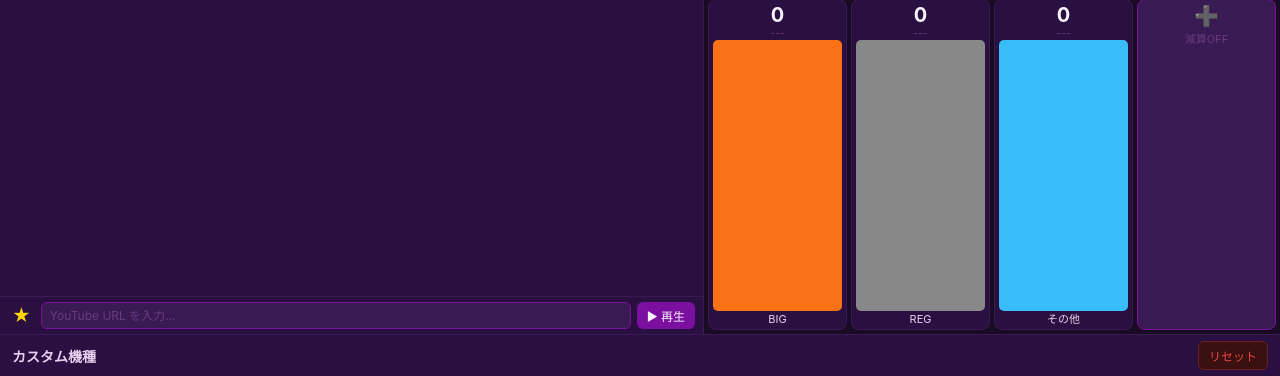
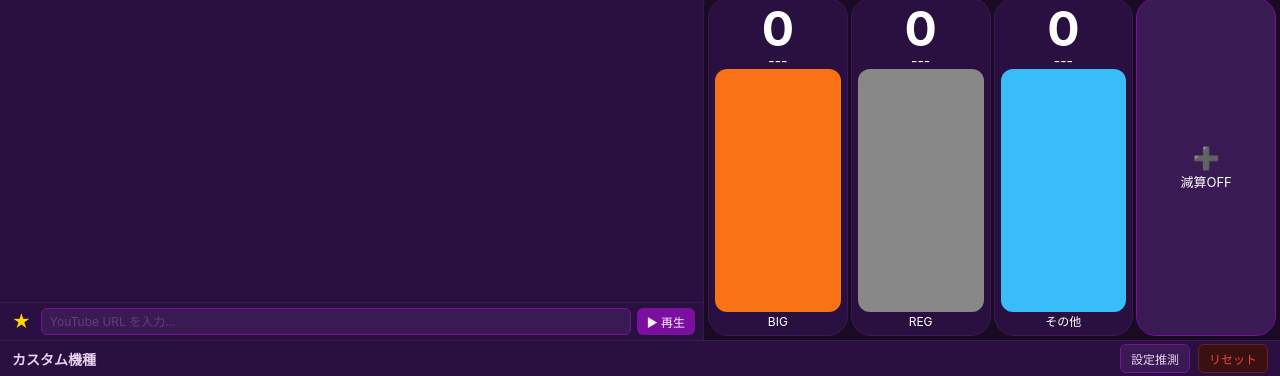
Before and after one commit to neko1022/counter, a plain HTML site: page index.html in a window 1280 px wide. Shown: the part 424-800 px from the top of the page. Drawn offline with Linux system fonts and the light colour scheme.

Commit message:
UI調整: レイアウト最適化・ボタンデザイン刷新
- トップバー・モードタブ・ボトムバーの高さを縮小
- YouTube動画エリアを38vhに拡大
- カウントボタン: 角丸20px・カウント48px・確率14px・文字色白・gap縮小
- カラーブロックの角丸を12pxに調整
- 設定推測ボタンをトップバーからボトムバー（リセット横）へ移動
- 減算スイッチを縦横中央揃え・文字色白に変更

Co-Authored-By: Claude Sonnet 4.6 <noreply@anthropic.com>

```diff
--- a/index.html
+++ b/index.html
@@ -80,11 +80,11 @@
       display: flex;
       align-items: center;
       justify-content: space-between;
-      padding: 8px 12px;
+      padding: 4px 12px;
       background: var(--bg2);
       border-bottom: 1px solid var(--bg3);
       flex-shrink: 0;
-      min-height: 48px;
+      min-height: 36px;
     }
 
     #app-title {
@@ -152,7 +152,7 @@
     /* ===== YouTube動画エリア ===== */
     #video-section {
       flex-shrink: 0;
-      height: 31vh; /* 画面高さの31% */
+      height: 38vh; /* 画面高さの約38% */
       background: #000;
       display: flex;
       flex-direction: column;
@@ -286,7 +286,7 @@
 
     .mode-tab {
       flex: 1;
-      padding: 8px 4px;
+      padding: 4px 4px;
       font-size: 13px;
       font-weight: bold;
       color: var(--text-mid);
@@ -317,7 +317,7 @@
       display: grid;
       grid-template-columns: repeat(4, 1fr);
       grid-template-rows: repeat(2, 1fr);
-      gap: 4px;
+      gap: 3px;
       flex: 1;
     }
 
@@ -325,13 +325,13 @@
     .count-btn {
       display: flex;
       flex-direction: column;
-      align-items: stretch; /* 横幅いっぱいに子要素を広げる */
+      align-items: stretch;
       justify-content: flex-start;
       background: var(--bg2);
       border: 1px solid var(--bg3);
-      border-radius: 8px;
-      padding: 4px 4px 4px;
-      gap: 2px;
+      border-radius: 20px; /* 大きく丸く */
+      padding: 6px 6px 4px;
+      gap: 1px;
       transition: all 0.1s;
       position: relative;
       overflow: hidden;
@@ -339,7 +339,7 @@
     }
 
     .count-btn:active {
-      transform: scale(0.96);
+      transform: scale(0.95);
       filter: brightness(1.2);
     }
 
@@ -354,36 +354,36 @@
       width: 100%;
       flex: 1;
       min-height: 0;
-      border-radius: 5px;
-    }
-
-    /* カウント数: 大きく */
+      border-radius: 12px;
+    }
+
+    /* カウント数: 大きく・白色 */
     .count-btn .btn-count {
-      font-size: 20px;
+      font-size: 48px;
       font-weight: bold;
-      color: var(--cream);
-      line-height: 1.1;
-      text-align: center;
-    }
-
-    /* 確率: 小さめ */
-    .count-btn .btn-prob {
-      font-size: 10px;
-      color: var(--text-mid);
+      color: #ffffff;
       line-height: 1;
       text-align: center;
     }
 
-    /* 項目名: 一番下 */
+    /* 確率: 小さめ・白色 */
+    .count-btn .btn-prob {
+      font-size: 14px;
+      color: #ffffff;
+      line-height: 1;
+      text-align: center;
+    }
+
+    /* 項目名: 一番下・白色 */
     .count-btn .btn-name {
-      font-size: 11px;
-      color: var(--purple-pale);
-      line-height: 1.1;
+      font-size: 12px;
+      color: #ffffff;
+      line-height: 1.2;
       text-align: center;
       overflow: hidden;
       text-overflow: ellipsis;
       white-space: nowrap;
-      padding: 0 2px;
+      padding: 2px 2px;
     }
 
     /* 減算スイッチ */
@@ -391,15 +391,19 @@
       background: var(--bg3);
       border-color: var(--purple-deep);
       cursor: pointer;
+      justify-content: center;
+      align-items: center;
     }
 
     .subtract-switch .switch-label {
-      font-size: 11px;
-      color: var(--text-mid);
+      font-size: 13px;
+      color: #ffffff;
+      text-align: center;
     }
 
     .subtract-switch .switch-indicator {
-      font-size: 20px;
+      font-size: 22px;
+      text-align: center;
     }
 
     .subtract-switch.active {
@@ -416,7 +420,7 @@
       display: flex;
       align-items: center;
       justify-content: space-between;
-      padding: 6px 12px;
+      padding: 3px 12px;
       background: var(--bg2);
       border-top: 1px solid var(--bg3);
       flex-shrink: 0;
@@ -1034,7 +1038,6 @@
       <span id="total-games-landscape-val">0</span>
     </div>
     <div id="top-bar-right">
-      <button class="top-btn" id="estimate-btn">設定推測</button>
       <button id="settings-btn">⚙️</button>
     </div>
   </div>
@@ -1085,6 +1088,7 @@
   <div id="bottom-bar">
     <span id="machine-name-display">機種名未設定</span>
     <div id="bottom-bar-right">
+      <button class="top-btn" id="estimate-btn">設定推測</button>
       <button id="reset-btn">リセット</button>
     </div>
   </div>
@@ -1520,9 +1524,10 @@ function renderCountGrid() {
     grid.appendChild(btn);
   }
 
-  // 減算スイッチ (8セル目)
+  // 減算スイッチ (8セル目) — 縦横中央揃え
   const swBtn = document.createElement('button');
   swBtn.className = 'count-btn subtract-switch' + (state.subtractMode ? ' active' : '');
+  swBtn.style.cssText = 'justify-content:center; align-items:center;';
   swBtn.innerHTML = `
     <div class="switch-indicator">${state.subtractMode ? '➖' : '➕'}</div>
     <div class="switch-label">${state.subtractMode ? '減算ON' : '減算OFF'}</div>
```
